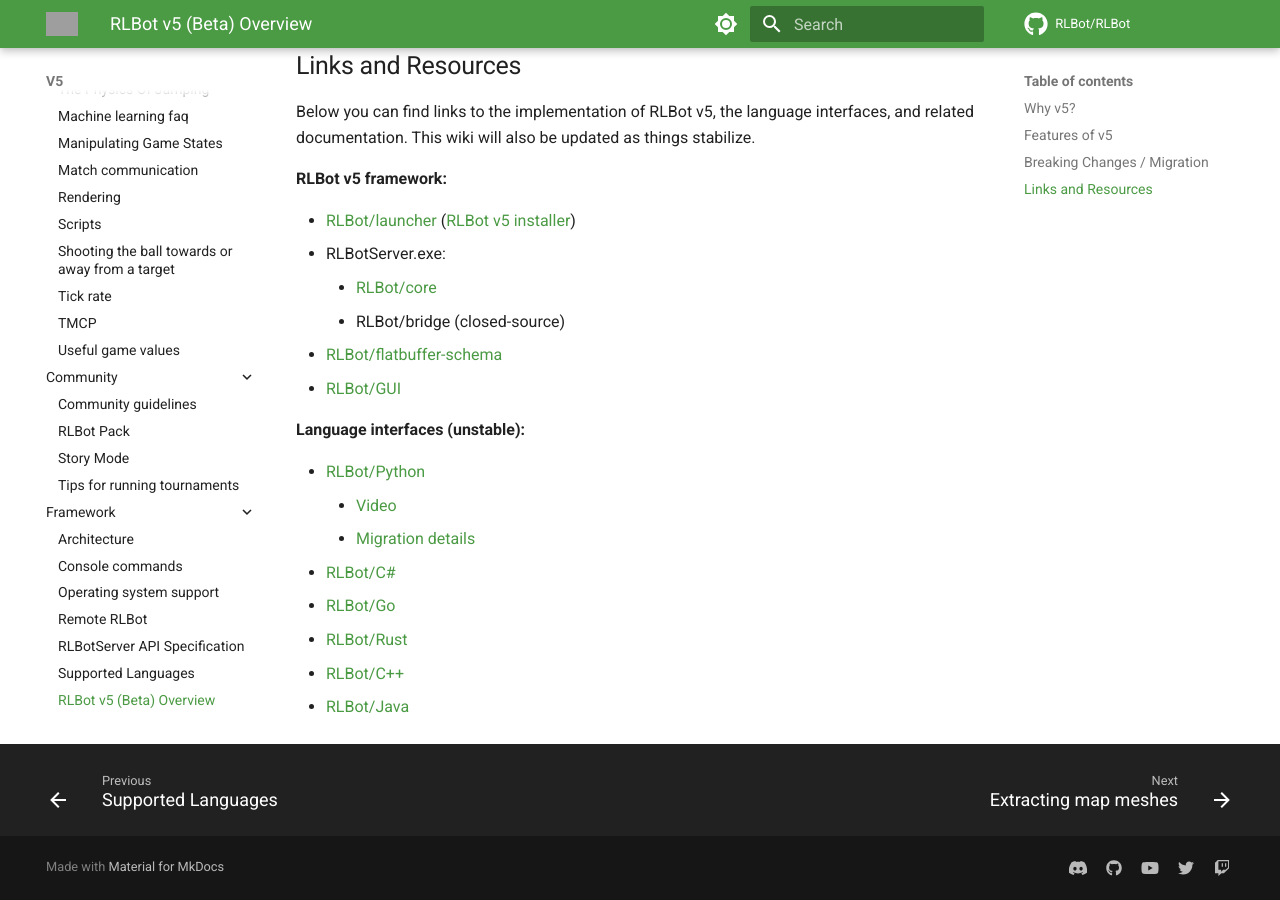
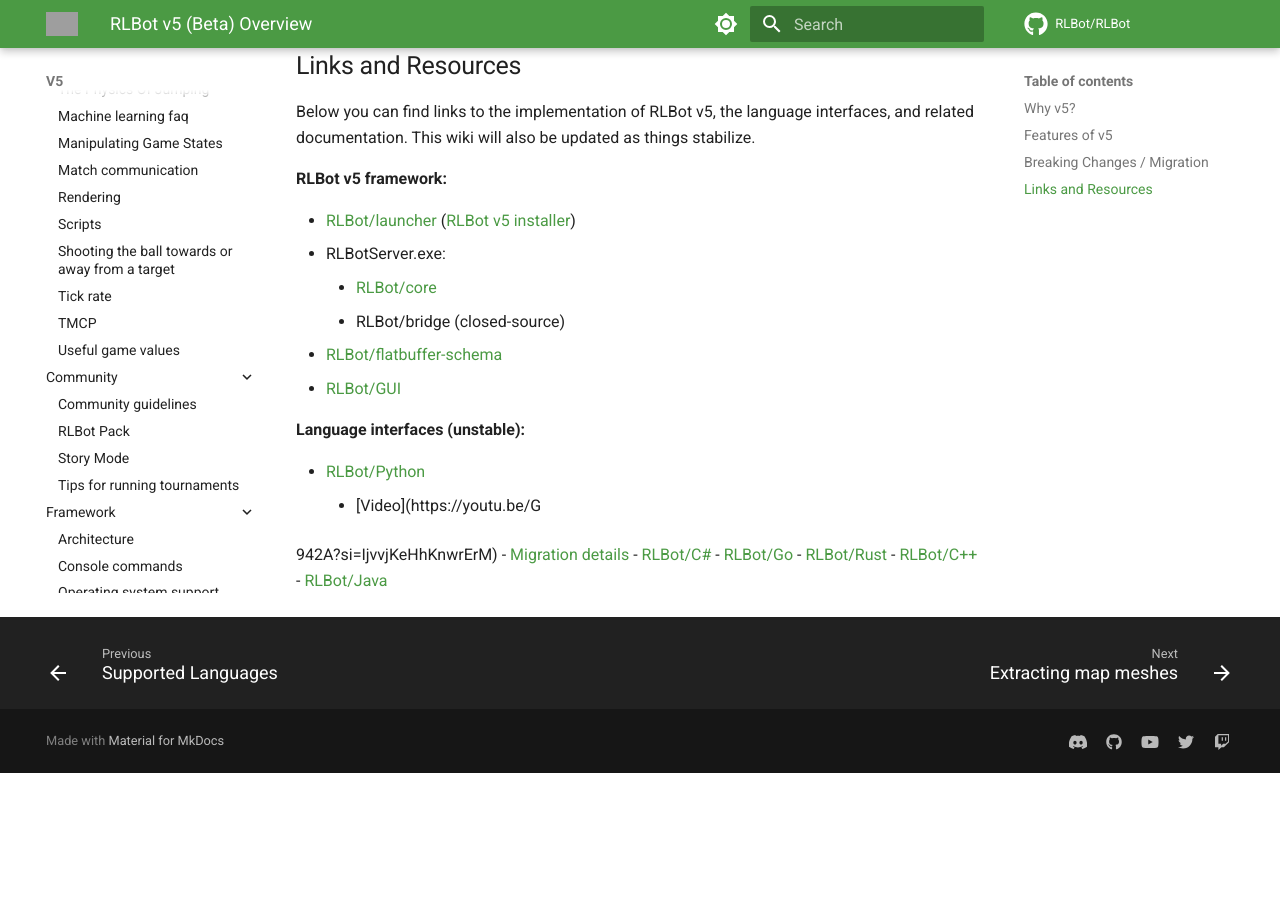
Before and after one commit to RLBot/wiki, an MkDocs documentation site: the page built from docs/v5/framework/v5.md, in a window 1280 px wide and 900 px high, scrolled down 4415 px. Built offline with MkDocs 1.6.1 and Material for MkDocs 9.7.7, drawn with Linux system fonts in a browser that asks for light colours; comment, search, counter and statistics services are not loaded; after the commit the page ends 5188 px from its top, so only the background shows below that; grey boxes are pictures that could not be loaded.

Commit message:
mirror bot

```diff
--- a/docs/v5/framework/v5.md
+++ b/docs/v5/framework/v5.md
@@ -143,7 +143,9 @@
 **Language interfaces (unstable):**
 
 - [RLBot/Python](https://github.com/RLBot/python-interface)
-    - [Video](https://youtu.be/GLqvodQ942A?si=IjvvjKeHhKnwrErM)
+    - [Video](https://youtu.be/G
+
+942A?si=IjvvjKeHhKnwrErM)
     - [Migration details](https://github.com/RLBot/python-interface/wiki/Migration)
 - [RLBot/C#](https://github.com/RLBot/csharp-interface)
 - [RLBot/Go](https://github.com/RLBot/go-interface)
```
